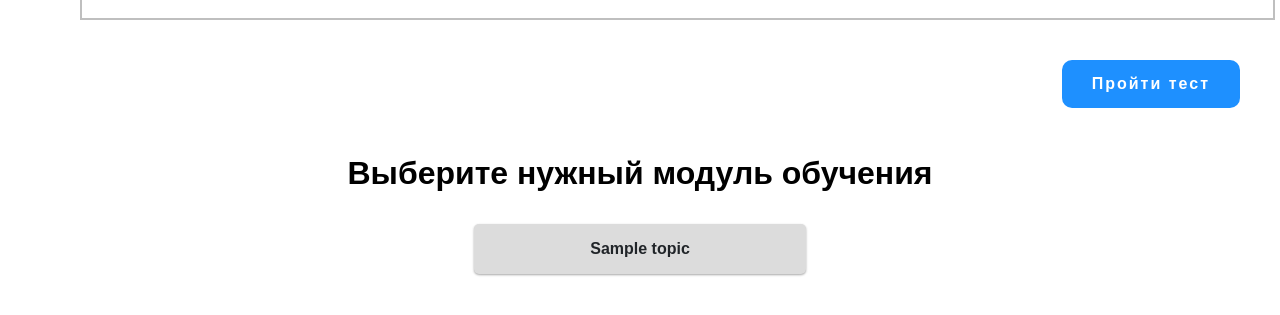
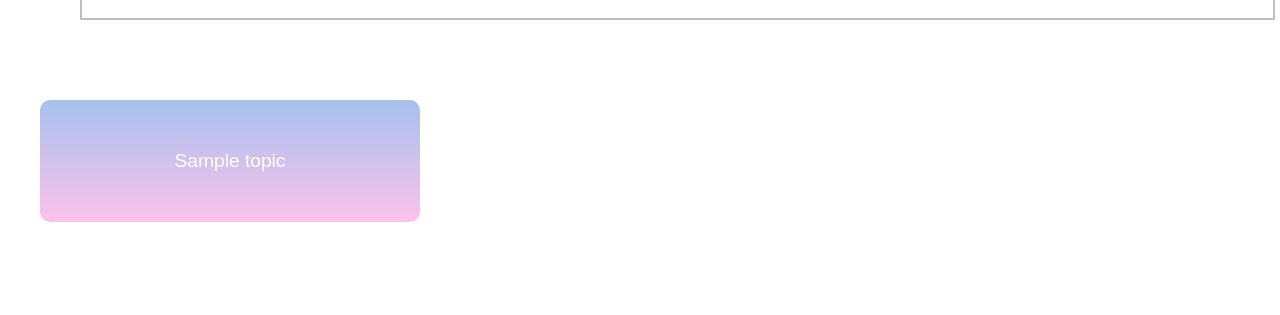
Before and after one commit to PirmagomedovZhr/Umnik, a Django app: page /disciplin/1/ in a window 1280 px wide. Shown: the part 252-567 px from the top of the page. Run offline with Django 4.2, Linux system fonts and the light colour scheme; tables that the repository leaves empty hold one stand-in row (values such as "Sample post").

Commit message:
add tamplate for test

```diff
--- a/main/forms.py
+++ b/main/forms.py
@@ -123,9 +123,8 @@ class QuizForm(forms.Form):
             elif question.question_type == 'TF':  # Text Field Question
                 self.fields[f'question_{index}'] = forms.CharField(
                     label=question.text,
-                    widget=forms.TextInput(attrs={'placeholder': 'Введите ответ'})
+                    widget=forms.TextInput(attrs={'placeholder': 'Введите ответ', 'class': 'text-input'})
                 )
-
 
 
 class GroupForm(forms.ModelForm):
--- a/main/models.py
+++ b/main/models.py
@@ -54,16 +54,16 @@ class Topic(models.Model):
 
 class Question(models.Model):
     QUESTION_TYPE_CHOICES = [
-        ('ОГ', 'Ответы с галочкой'),
-        ('ТО', 'Текстовый ответ'),
-        # Добавьте другие типы по мере необходимости
+        ('MC', 'Ответы с галочкой'),
+        ('TF', 'Текстовый ответ'),
+
     ]
 
     text = models.TextField('Текст вопроса')
     image = models.ImageField('Изображение', upload_to='question_images/', null=True, blank=True)
     difficulty_block = models.CharField('Блок сложности', max_length=2, choices=User.difficulty_blocks, blank=True,
                                         null=True)
-    question_type = models.CharField('Тип вопроса', max_length=2, choices=QUESTION_TYPE_CHOICES, default='ОГ')
+    question_type = models.CharField('Тип вопроса', max_length=2, choices=QUESTION_TYPE_CHOICES, default='MC')
     disciplin = models.ForeignKey(Disciplin, on_delete=models.CASCADE, related_name='questions')
 
 
--- a/main/templates/main/admin/home.html
+++ b/main/templates/main/admin/home.html
@@ -16,7 +16,7 @@
     </div>
     <nav>
         <ul>
-            <li><a href="{% url 'base' %}">Главная</a></li>
+            <li><a href="#">Главная</a></li>
             <li><a href="#">Дисциплины</a></li>
             <li><a href="homesss">Панель преподавателя</a></li>
             <li><a href="#">О нас</a></li>
--- a/main/templates/main/users/disciplin.html
+++ b/main/templates/main/users/disciplin.html
@@ -30,7 +30,7 @@
     <nav>
         <div class="nav-left">
             <ul>
-                <li><a href="{% url 'base' %}">Главная</a></li>
+                <li><a href="#">Главная</a></li>
                 <li><a href="#">Обучение</a></li>
                 <li><a href="#">База знаний</a></li>
                 <li><a href="dstu.ru">Результаты</a></li>
@@ -92,7 +92,8 @@
             <p></p>
             <img src="{% static 'a.jpg' %}" alt="Image">
             <div class="button-wrapper">
-                <button onclick="location.href='{% url 'disciplin_detail' disciplin_id=discipline.id %}'">ПЕРЕЙТИ</button>
+<button onclick="location.href='{% url 'ladder' discipline.id %}'">ПЕРЕЙТИ</button>
+
             </div>
         </div>
         {% endfor %}
--- a/main/templates/main/users/disciplin_detail.html
+++ b/main/templates/main/users/disciplin_detail.html
@@ -1,22 +1,64 @@
 {% extends 'main/users/home.html' %}
 {% load static %}
 {% block title %}
-    <link rel="stylesheet" type="text/css" href="{% static 'main/css/disciplin.css' %}" />
 {% endblock %}
 {% block content %}
-<main class="main-disciplin">
-    <div class="button-test">
-    <a href="{% url 'quiz' disciplin_id=disciplin.id %}" class="glow-button">Пройти тест</a>
-    </div>
-        <div class="container">
-        <h1>Выберите нужный модуль обучения</h1>
-        <div class="sections">  <!-- Изменено здесь -->
+<main class="main-disciplins">
+        <div class="containers">
+        <div class="sectionss">  <!-- Изменено здесь -->
             {% for topic in topics %}  <!-- Изменено здесь -->
-            <div class="section">  <!-- Изменено здесь -->
+            <div class="sections">  <!-- Изменено здесь -->
                 <a href="{% url 'topic_detail' topic.id %}">{{ topic.title }}</a>  <!-- Изменено здесь -->
             </div>
             {% endfor %}
         </div>
     </div>
     </main>
+<style>.main-disciplins {
+    display: flex;
+    flex-direction: column;
+    align-items: center;
+    padding: 50px 0;
+}
+
+.containers {
+    max-width: 1200px;
+    width: 100%;
+    padding: 0 15px;
+    margin: 0 auto;
+}
+
+
+.sectionss {
+    display: grid;
+    grid-template-columns: repeat(auto-fill, minmax(300px, 1fr));
+    gap: 30px;
+    justify-content: center;
+}
+
+.sections {
+    background-image: linear-gradient(to top, #fbc2eb 0%, #a6c1ee 100%);
+    border-radius: 10px;
+    overflow: hidden;
+    text-align: center;
+    transition: transform 0.2s ease-in-out;
+}
+
+.sections a {
+    display: block;
+    padding: 50px 20px;
+    color: #fff;
+    text-decoration: none;
+    font-size: 1.2em;
+    transition: color 0.2s ease-in-out;
+}
+
+.sections:hover {
+    transform: scale(1.05);
+}
+
+.sections a:hover {
+    color: #e44d26;
+}
+</style>
 {% endblock %}
--- a/main/templates/main/users/home.html
+++ b/main/templates/main/users/home.html
@@ -30,10 +30,10 @@
     <div class="sub-navbar">
         <nav>
             <ul>
-                <li><a href="{% url 'base' %}">Главная</a></li>
+                <li><a href="#">Главная</a></li>
                 <li><a href="#">Обучение</a></li>
                 <li><a href="#">База знаний</a></li>
-                <li><a href="dstu.ru">Результаты</a></li>
+                <li><a href="#">Результаты</a></li>
             </ul>
         </nav>
     </div>
--- a/main/templates/main/users/quiz.html
+++ b/main/templates/main/users/quiz.html
@@ -4,6 +4,7 @@
     <link rel="stylesheet" type="text/css" href="{% static 'main/css/quiz.css' %}" />
 {% endblock %}
 {% block content %}
+
     <main class="main js-main-quiz">
   <form method="post" action="{% url 'quiz' disciplin_id %}">
     {% csrf_token %}
@@ -18,7 +19,9 @@
 {% endfor %}
 
 <br><br>
-    <input type="submit" value="Пройти тест">
+      <div class="buts">
+    <input type="submit" value="Завершить тест">
+          </div>
   </form>
     </main>
 {% endblock %}
--- a/main/templates/main/users/topic_detail.html
+++ b/main/templates/main/users/topic_detail.html
@@ -21,5 +21,6 @@ function goBack() {
 
         </div>
     </div>
+
     </main>
 {% endblock %}
--- a/main/urls.py
+++ b/main/urls.py
@@ -1,9 +1,11 @@
 from django.urls import path
-from .views import (LogoutUserView, BaseView, SignInView, SignUpView, DisciplinView)
+from .views import (LogoutUserView, LadderView, SignInView, SignUpView, DisciplinView)
 from . import views
 
 urlpatterns = [
-    path('', BaseView.as_view(), name='base'),#Главная
+
+    #path('', BaseView.as_view(), name='base'),#Главная,
+    path('ladder/', LadderView.as_view(), name='ladder'),
     path('signup/', SignUpView.as_view(), name='signup'),#Регистрация
     path('signin/', SignInView.as_view(), name='signin'),#Авторизация
     path('logout/', LogoutUserView.as_view(), name='logout'),#Выход
@@ -18,5 +20,7 @@ urlpatterns = [
     path('create_topic/', views.create_topic, name='create_topic'),
     path('test/', views.test_view, name='test'),
     path('disciplins/', DisciplinView.as_view(), name='disciplin'),
+path('disciplin/<int:disciplin_id>/ladder/', views.LadderView.as_view(), name='ladder'),
+
     # ... другие пути ...
 ]
--- a/main/views.py
+++ b/main/views.py
@@ -61,11 +61,11 @@ class SignInView(View):
         })
 
 
-class BaseView(View):
-    template_name = 'main/users/base.html'
+class LadderView(View):
+    template_name = 'main/users/ladder.html'
 
-    def get(self, request):
-        return render(request, self.template_name)
+    def get(self, request, disciplin_id):
+        return render(request, self.template_name, {'disciplin_id': disciplin_id})
 
 
 
@@ -156,6 +156,7 @@ def quiz_view(request, disciplin_id):
 
     else:
         form = QuizForm(questions=questions)
+
 
     questions_and_forms = zip(questions, form)
     return render(request, 'main/users/quiz.html',
```
Also changed, not shown: main/static/main/css/quiz.css (+81 -0 lines), main/templates/main/users/ladder.html (added, +36 -0 lines), main/migrations/0037_alter_question_question_type.py (added), main/static/main/css/home.css (line endings or trailing spaces).
